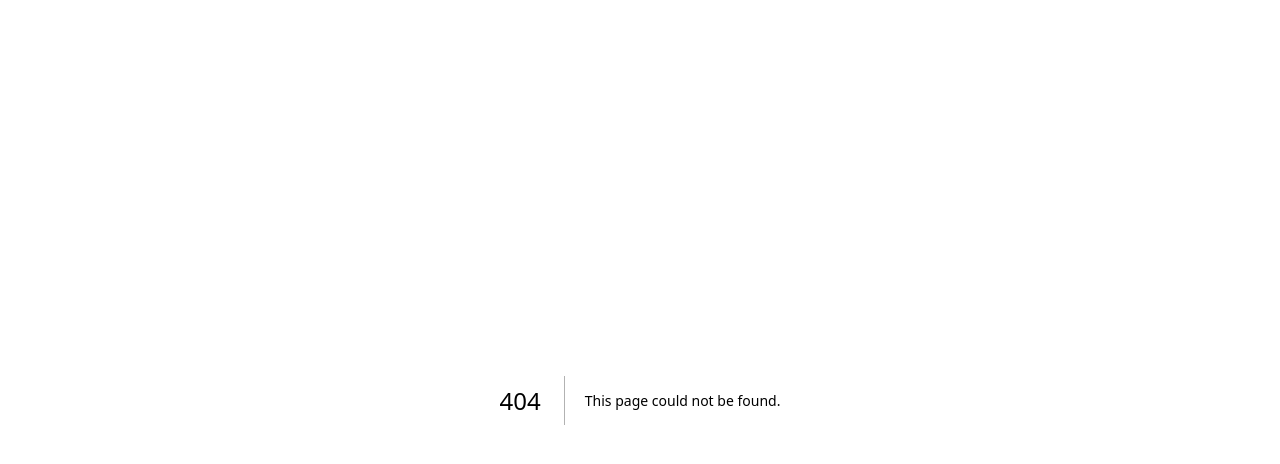
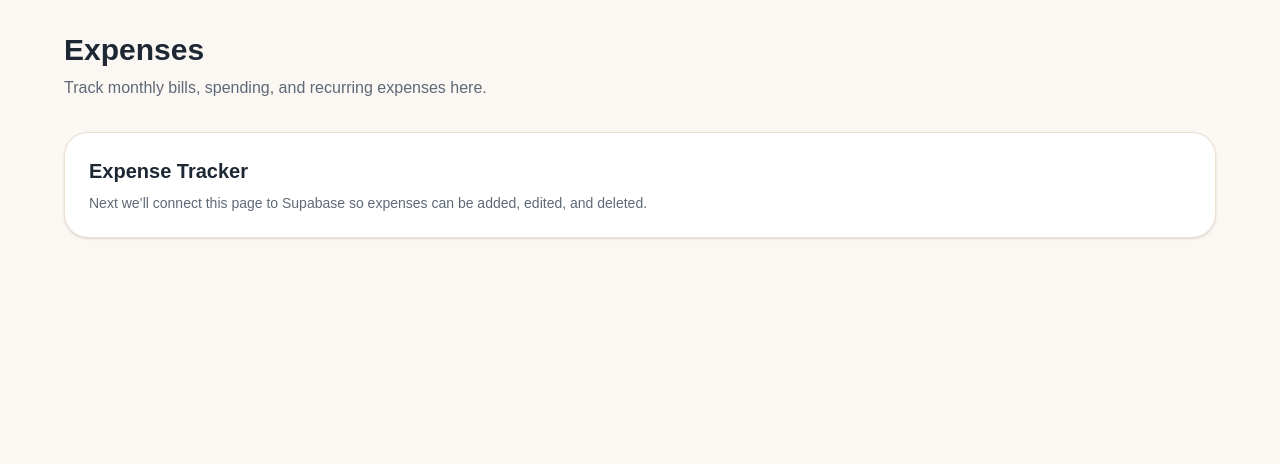
Before and after one commit to samuelhenig/henig-financial, a Next.js app: page /client/expenses in a window 1280 px wide. Before the commit this address had no page. Shown: the top 464 px of the page. Built offline with nearby package versions, Linux system fonts and the light colour scheme.

Commit message:
Create page.js

```diff
--- /dev/null
+++ b/src/app/client/expenses/page.js
@@ -0,0 +1,22 @@
+export default function ExpensesPage() {
+  return (
+    <main className="min-h-screen bg-[#FBF8F3] px-6 py-8 text-[#1D2834]">
+      <div className="mx-auto max-w-6xl">
+        <h1 className="text-3xl font-semibold">Expenses</h1>
+
+        <p className="mt-2 text-[#5F6977]">
+          Track monthly bills, spending, and recurring expenses here.
+        </p>
+
+        <div className="mt-8 rounded-3xl border border-[#E9DFD3] bg-white p-6 shadow-sm">
+          <h2 className="text-xl font-semibold">Expense Tracker</h2>
+
+          <p className="mt-2 text-sm text-[#5F6977]">
+            Next we’ll connect this page to Supabase so expenses can be added,
+            edited, and deleted.
+          </p>
+        </div>
+      </div>
+    </main>
+  );
+}
```
